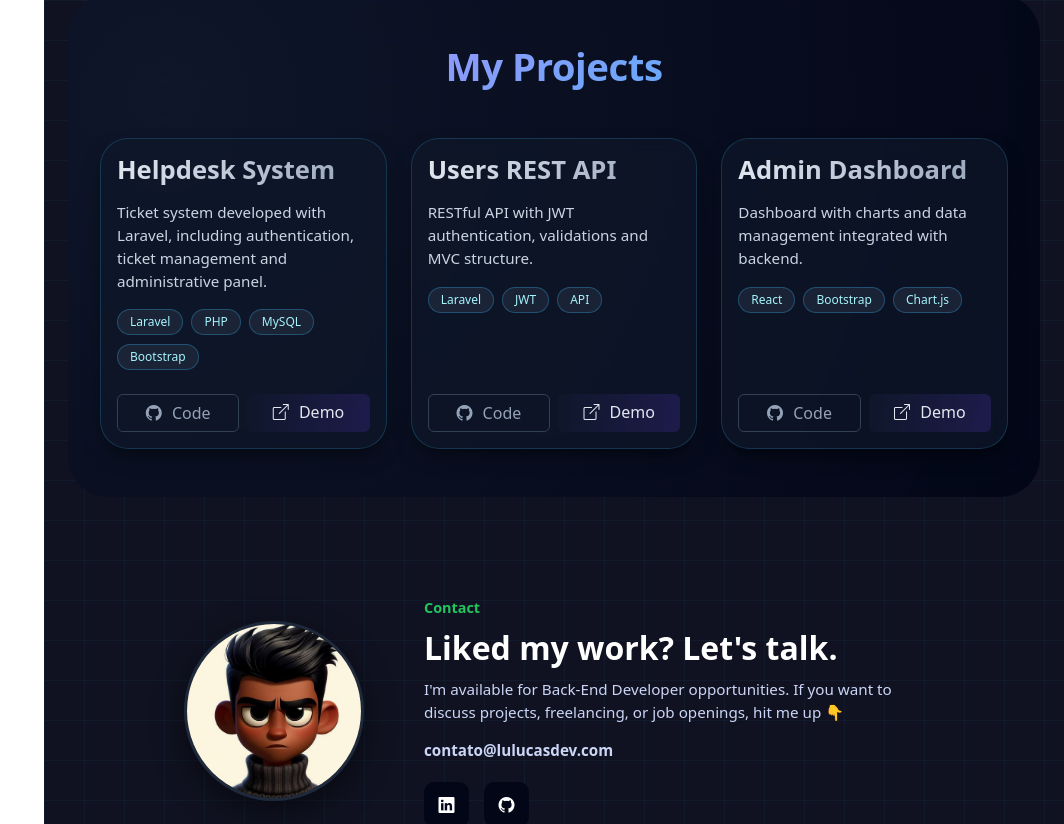
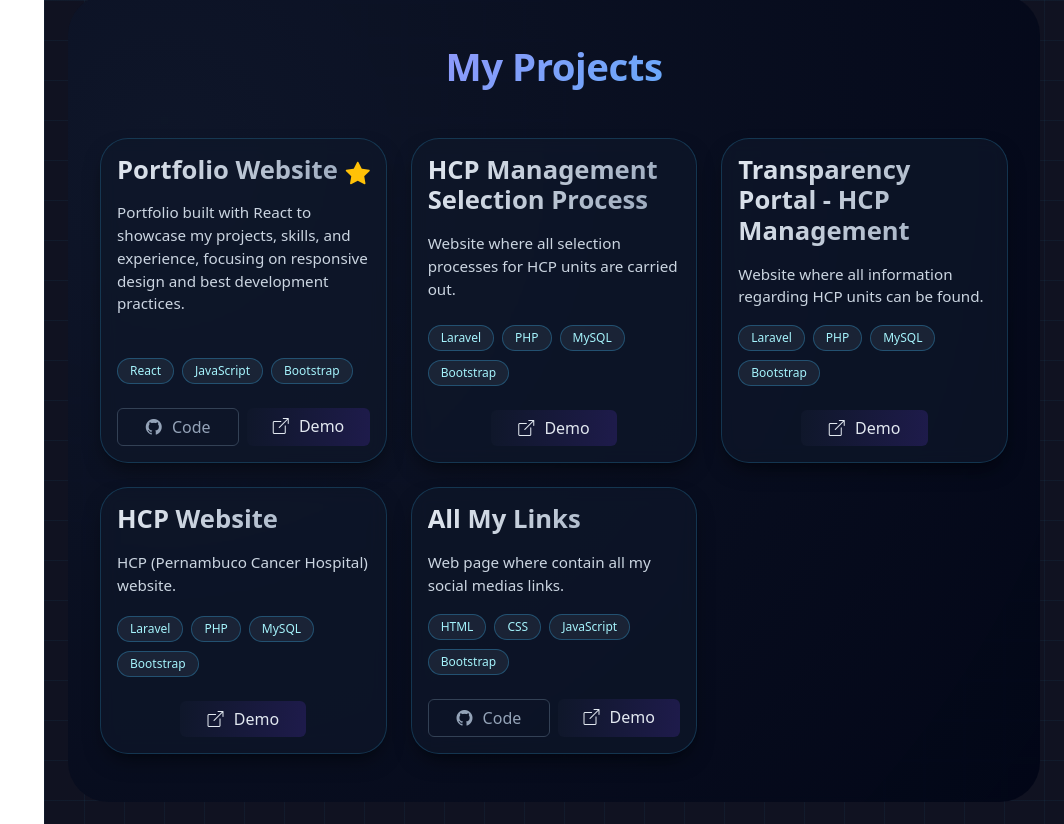
Before and after one commit to LucasFigueiredoDEV/Portfolio, a React (Vite) app: page / in a window 1280 px wide. Shown: the part 1600-2424 px from the top of the page, without its empty margins (216-1280 px from the left). Built offline with nearby package versions, Linux system fonts and the light colour scheme.

Commit message:
Refactor Projects component: update project entries, enhance layout, and improve responsiveness

```diff
--- a/src/components/content/projects/index.jsx
+++ b/src/components/content/projects/index.jsx
@@ -7,49 +7,71 @@
 
   const projectsEn = [
     {
-      title: "Helpdesk System",
-      description: "Ticket system developed with Laravel, including authentication, ticket management and administrative panel.",
-      tech: ["Laravel", "PHP", "MySQL", "Bootstrap"],
-      github: "#",
-      demo: "#",
+      title: "Portfolio Website",
+      description: "Portfolio built with React to showcase my projects, skills, and experience, focusing on responsive design and best development practices.",
+      tech: ["React", "JavaScript", "Bootstrap"],
+      github: "https://github.com/LucasFigueiredoDEV/Portfolio",
+      demo: "https://lulucasdev.com/",
     },
     {
-      title: "Users REST API",
-      description: "RESTful API with JWT authentication, validations and MVC structure.",
-      tech: ["Laravel", "JWT", "API"],
-      github: "#",
-      demo: "#",
+      title: "HCP Management Selection Process",
+      description: "Website where all selection processes for HCP units are carried out.",
+      tech: ["Laravel", "PHP", "MySQL", "Bootstrap"],
+      demo: "https://hcpgestao.org.br/processo_seletivo_hcpgestao/public/",
     },
     {
-      title: "Admin Dashboard",
-      description: "Dashboard with charts and data management integrated with backend.",
-      tech: ["React", "Bootstrap", "Chart.js"],
-      github: "#",
-      demo: "#",
+      title: "Transparency Portal - HCP Management",
+      description: "Website where all information regarding HCP units can be found.",
+      tech: ["Laravel", "PHP", "MySQL", "Bootstrap"],
+      demo: "https://hcpgestao-portal.hcpgestao.org.br/",
+    },
+    {
+      title: "HCP Website",
+      description: "HCP (Pernambuco Cancer Hospital) website.",
+      tech: ["Laravel", "PHP", "MySQL", "Bootstrap"],
+      demo: "https://hcpgestao.org.br/",
+    },
+    {
+      title: "All My Links",
+      description: "Web page where contain all my social medias links.",
+      tech: ["HTML", "CSS", "JavaScript", "Bootstrap"],
+      github: "https://github.com/LucasFigueiredoDEV/AllMyLinks",
+      demo: "https://lucasfigueiredodev.github.io/AllMyLinks/",
     },
   ];
 
   const projectsPt = [
     {
-      title: "Sistema Helpdesk",
-      description: "Sistema de chamados desenvolvido com Laravel, incluindo autenticação, gerenciamento de tickets e painel administrativo.",
-      tech: ["Laravel", "PHP", "MySQL", "Bootstrap"],
-      github: "#",
-      demo: "#",
+      title: "Site do portfólio",
+      description: "Portfólio desenvolvido em React para apresentar meus projetos, habilidades e experiências, com foco em design responsivo e boas práticas de desenvolvimento.",
+      tech: ["React", "JavaScript", "Bootstrap"],
+      github: "https://github.com/LucasFigueiredoDEV/Portfolio",
+      demo: "https://lulucasdev.com/",
     },
     {
-      title: "API REST de Usuários",
-      description: "API RESTful com autenticação JWT, validações e estrutura MVC.",
-      tech: ["Laravel", "JWT", "API"],
-      github: "#",
-      demo: "#",
+      title: "Processo Seletivo HCP Gestão",
+      description: "Página Web onde são realizadas todas os processos seletivos das unidades HCP.",
+      tech: ["Laravel", "PHP", "MySQL", "Bootstrap"],
+      demo: "https://hcpgestao.org.br/processo_seletivo_hcpgestao/public/",
     },
     {
-      title: "Dashboard Administrativo",
-      description: "Dashboard com gráficos e gerenciamento de dados integrado com backend.",
-      tech: ["React", "Bootstrap", "Chart.js"],
-      github: "#",
-      demo: "#",
+      title: "Portal da Transparência - HCP Gestão",
+      description: "Página web onde são encontradas todas as informações referentes às unidades HCP.",
+      tech: ["Laravel", "PHP", "MySQL", "Bootstrap"],
+      demo: "https://hcpgestao-portal.hcpgestao.org.br/",
+    },
+    {
+      title: "Site HCP Gestão",
+      description: "Página web do HCP (Hospital de Câncer de Pernambuco).",
+      tech: ["Laravel", "PHP", "MySQL", "Bootstrap"],
+      demo: "https://hcpgestao.org.br/",
+    },
+    {
+      title: "Todos os Meus Links",
+      description: "Página Web onde Contém todos os links das minhas midias sociais.",
+      tech: ["HTML", "CSS", "JavaScript", "Bootstrap"],
+      github: "https://github.com/LucasFigueiredoDEV/AllMyLinks",
+      demo: "https://lucasfigueiredodev.github.io/AllMyLinks/",
     },
   ];
 
@@ -80,6 +102,12 @@
           {projects.map((project, index) => (
             <div className="col-md-4" key={index}>
               <div className="card project-card h-100">
+                {index === 0 && (
+                  <i
+                    className="bi bi-star-fill position-absolute top-0 end-0 m-3 text-warning"
+                    style={{ fontSize: "1.5rem" }}
+                  ></i>
+                )}
                 <div className="card-body d-flex flex-column">
                   <h5 className="card-title">{project.title}</h5>
 
@@ -87,7 +115,7 @@
                     {project.description}
                   </p>
 
-                  <div className="mb-3">
+                  <div className="mt-auto mb-3">
                     {project.tech.map((tech, i) => (
                       <span key={i} className="badge tech-badge me-2 mb-2">
                         {tech}
@@ -95,7 +123,8 @@
                     ))}
                   </div>
 
-                  <div className="mt-auto d-flex gap-2">
+                  <div className={`d-flex gap-2 ${!project.github ? "justify-content-center" : ""}`}>
+                    {project.github && (
                       <a
                         href={project.github}
                         className="btn btn-outline-dark w-50"
@@ -104,6 +133,7 @@
                       >
                         <i className="bi bi-github" id="iconGithubProjects"></i> {t.code}
                       </a>
+                    )}
 
                     <a
                       href={project.demo}
```
Lines whose indentation alone changed are shown as unchanged.
